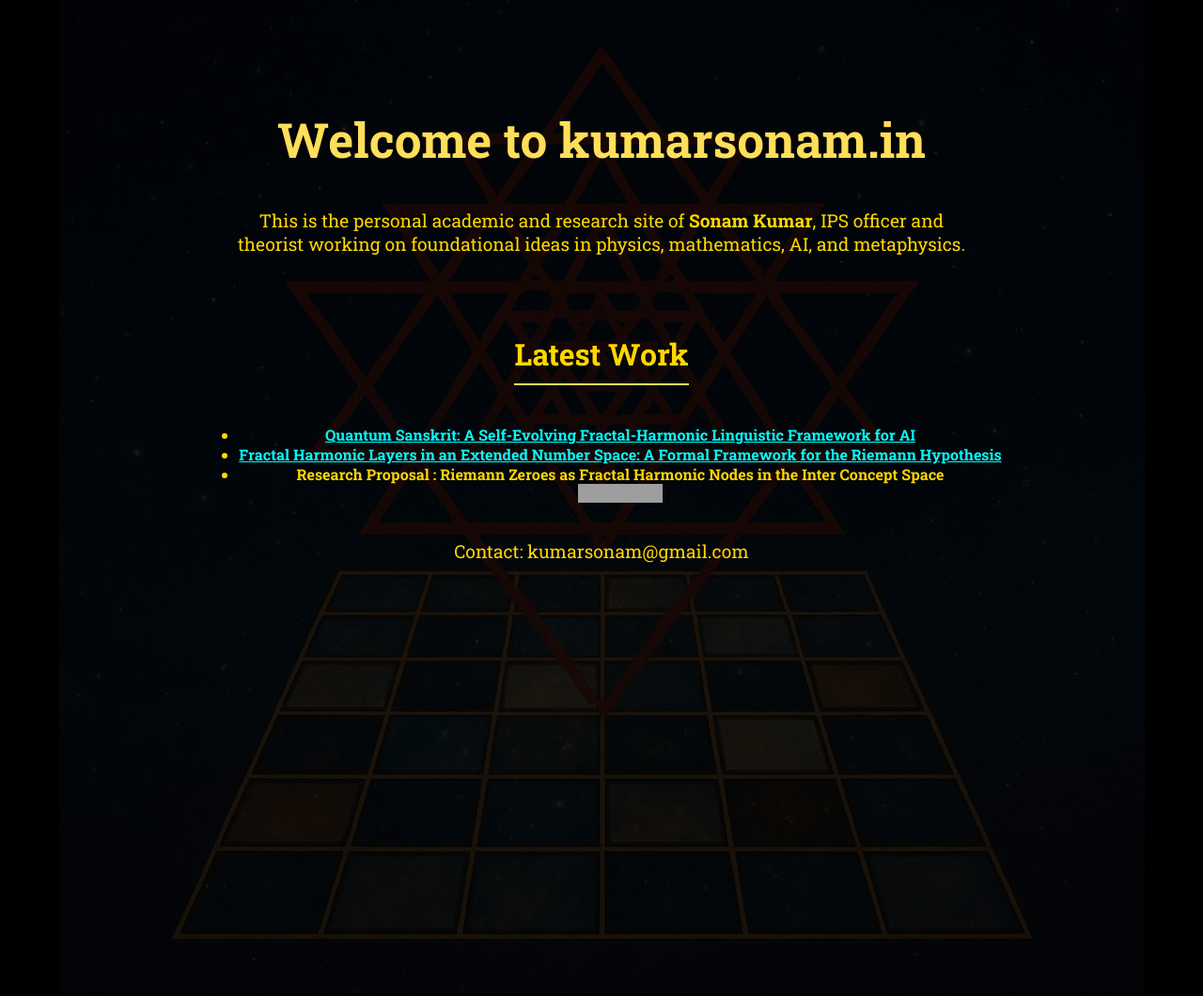
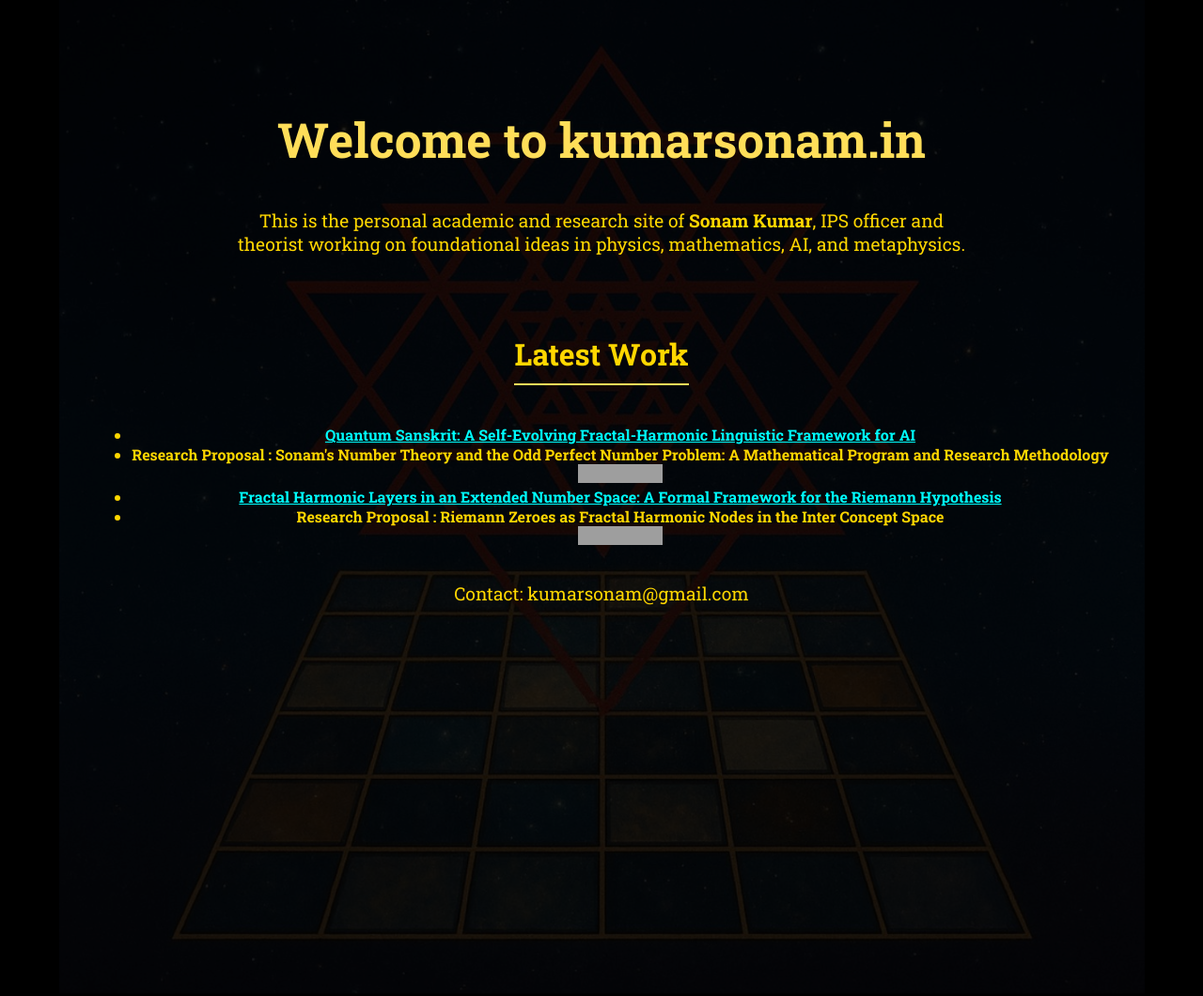
Before and after one commit to kumarsonam/kumarsonam.github.io, a Jekyll site: the page index.html, which Jekyll copies as it is, in a window 1280 px wide. Shown: the whole page at 94% size. Built offline with Jekyll 4.4.1, drawn with Linux system fonts in a browser that asks for light colours; grey boxes are pictures that could not be loaded.

Commit message:
Added Sonam's Number Theory and the Odd Perfect Number Problem: A Mathematical Program and Research Methodology

```diff
--- a/index.html
+++ b/index.html
@@ -62,6 +62,10 @@
             <a href="https://www.researchgate.net/publication/393938387_Quantum_Sanskrit_A_Self-Evolving_Fractal-Harmonic_Linguistic_Framework_for_AI">Quantum Sanskrit: A Self-Evolving Fractal-Harmonic Linguistic Framework for AI</a>
         </li>
         <li>
+            <strong>Research Proposal : Sonam's Number Theory and the Odd Perfect Number Problem: A Mathematical Program and Research Methodology</strong><br>
+            <a href="https://doi.org/10.5281/zenodo.16844064"><img src="https://zenodo.org/badge/DOI/10.5281/zenodo.16844064.svg" alt="DOI"></a>
+        </li>
+        <li>
             <a href="https://www.researchgate.net/publication/394101108_Fractal_Harmonic_Layers_in_an_Extended_Number_Space_A_Formal_Framework_for_the_Riemann_Hypothesis">Fractal Harmonic Layers in an Extended Number Space: A Formal Framework for the Riemann Hypothesis</a>
         </li>
         <li>
```
